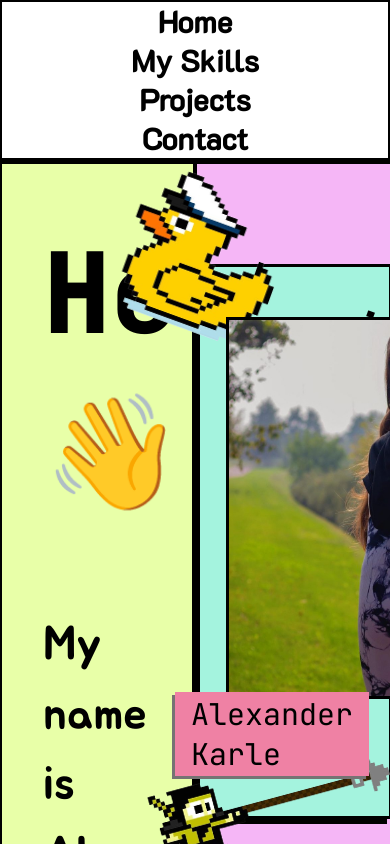
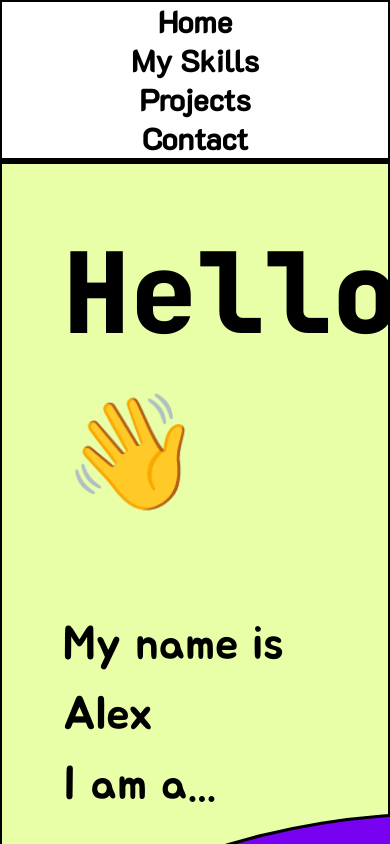
Before and after one commit to JavaHutt/portfolio, a React (Vite) app: page / in a window 390 px wide. Shown: the top 844 px of the page. Built offline with nearby package versions, Linux system fonts and the light colour scheme.

Commit message:
home page media query

```diff
--- a/src/components/home/Greet.module.scss
+++ b/src/components/home/Greet.module.scss
@@ -1,14 +1,18 @@
 @import '../../styles/colors.scss';
 @import '../../styles/fonts.scss';
+@import '../../styles/breakpoints.scss';
 
 .greet {
-    width: 50%;
+    width: 100%;
     padding-left: 25px;
     box-sizing: border-box;
     display: flex;
     flex-direction: column;
     background-color: $primary;
     border: 2px solid #000000;
+    @media (min-width: $medium) {
+        width: 50%;
+    }
 }
 
 .text {
--- a/src/components/home/Home.module.scss
+++ b/src/components/home/Home.module.scss
@@ -1,5 +1,10 @@
+@import '../../styles/breakpoints.scss';
+
 .home {
-    height: 90vh;
+    max-height: 90vh;
     display: flex;
-    flex-direction: row;
+    flex-direction: column;
+    @media (min-width: $medium) {
+        flex-direction: row;
+    }
 }
--- a/src/components/home/Portrait.module.scss
+++ b/src/components/home/Portrait.module.scss
@@ -1,13 +1,17 @@
 @import '../../styles/colors.scss';
 @import '../../styles/fonts.scss';
+@import '../../styles/breakpoints.scss';
 
 .portrait {
-    width: 50%;
+    width: 100%;
     display: flex;
     justify-content: center;
     align-items: center;
     background-color: $secondary;
     border: 2px solid #000000;
+    @media (min-width: $medium) {
+        width: 50%;
+    }
 }
 
 .card {
@@ -47,11 +51,15 @@
 .card__sticker {
     position: absolute;
     &_first {
+        display: none;
         left: -105px;
         top: -105px;
         width: 220px;
         height: 180px;
         transform: rotate(20deg);
+        @media (min-width: $large) {
+            display: block;
+        }
     }
     &_second {
         right: -65px;
@@ -61,10 +69,14 @@
         transform: rotate(20deg);
     }
     &_third {
+        display: none;
         left: -57px;
         bottom: -8%;
         width: 248px;
         height: 130px;
         transform: rotate(-15deg);
+        @media (min-width: $large) {
+            display: block;
+        }
     }
 }
--- a/src/styles/breakpoints.scss
+++ b/src/styles/breakpoints.scss
@@ -1 +1,2 @@
 $medium: 850px;
+$large: 1025px;
```
